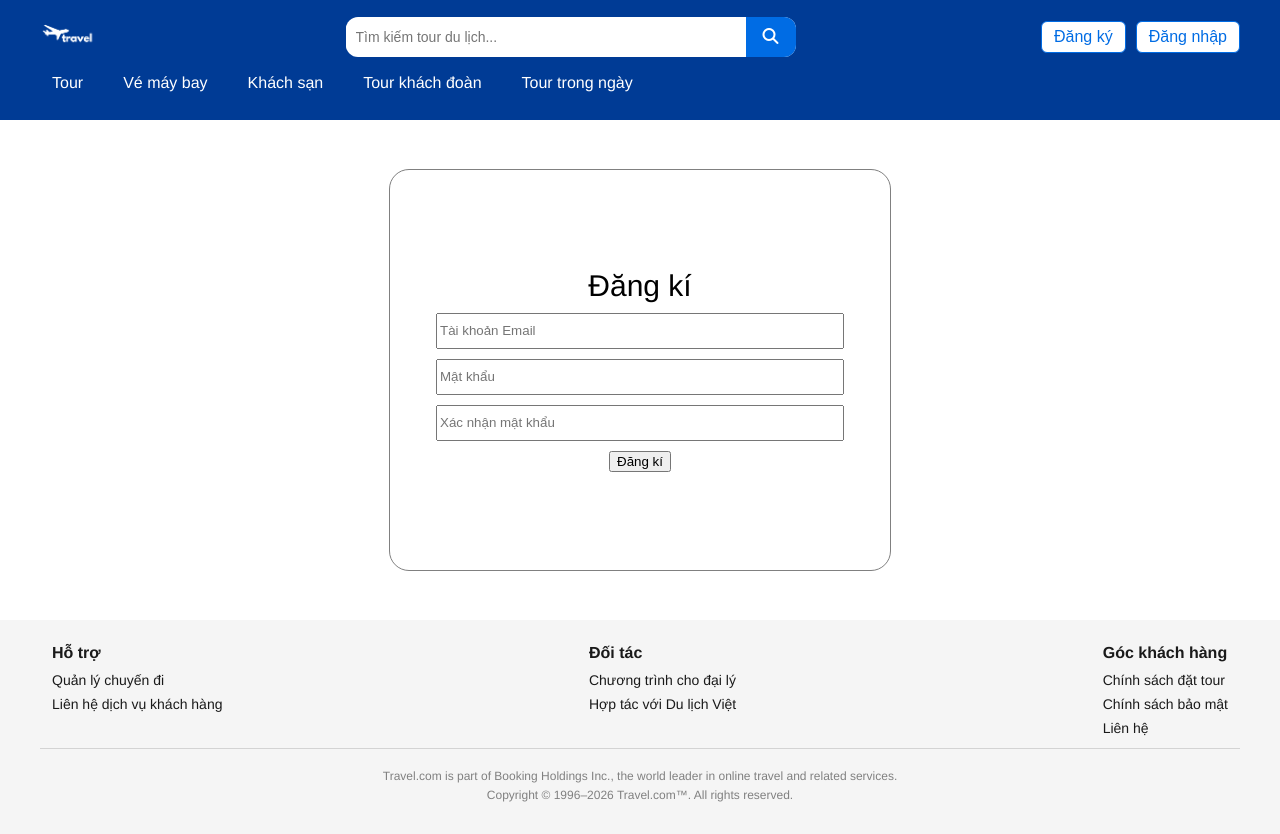
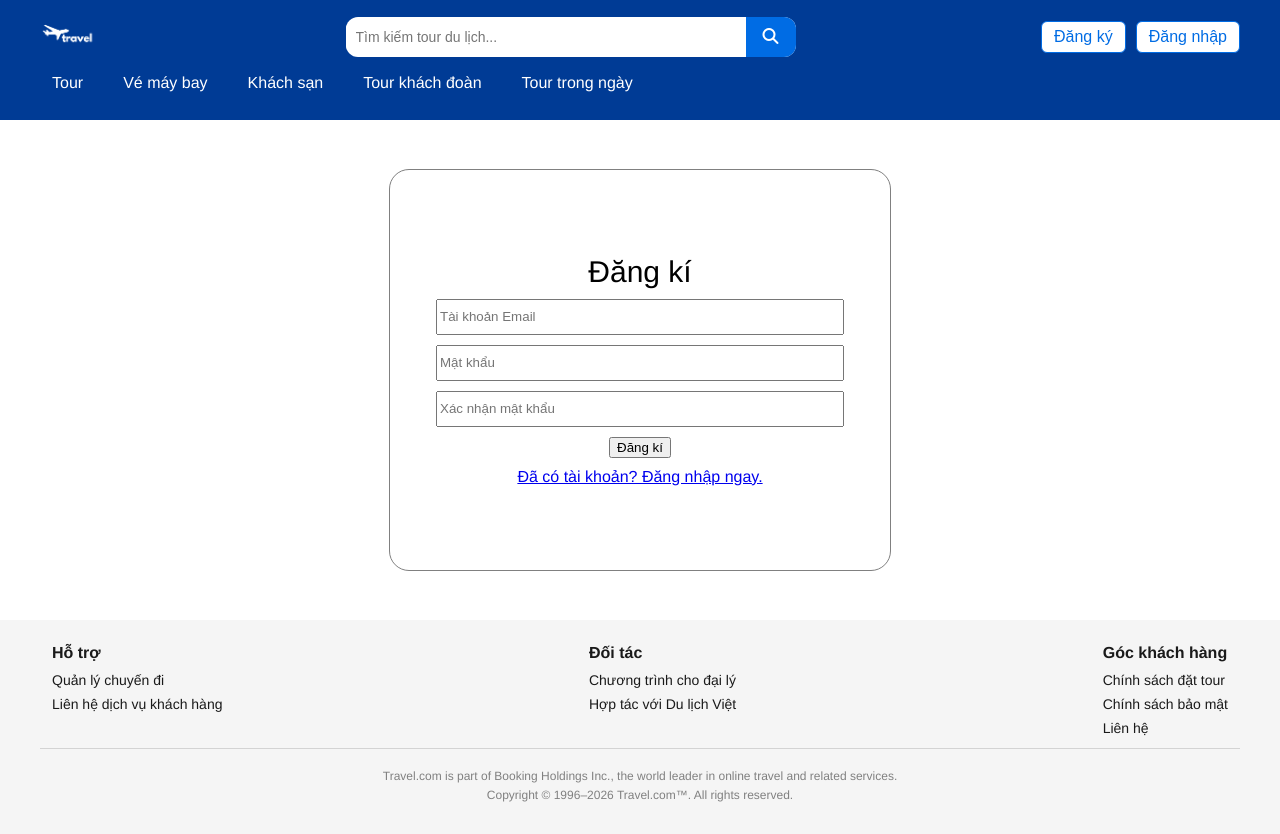
Before and after one commit to 23130288/fe_ck, a React (Vite) app: page /register in a window 1280 px wide. Built offline with nearby package versions, Linux system fonts and the light colour scheme.

Commit message:
thêm đường link chuyển đổi giữa đăng nhập và đăng kí

```diff
--- a/src/pages/login.tsx
+++ b/src/pages/login.tsx
@@ -1,4 +1,6 @@
 import "../css/login.css"
+import { Link, useNavigate } from 'react-router-dom'
+
 
 export default function Login() {
     return (<>
@@ -8,7 +10,7 @@ export default function Login() {
                 <input type="text" placeholder="Tài khoản Email" />
                 <input type="password" placeholder="Mật khẩu" />
                 <button>Đăng nhập</button>
-
+                <Link to="/register">Chưa có tài khoản? Đăng kí ngay.</Link>
             </div>
         </div>
     </>)
--- a/src/pages/register.tsx
+++ b/src/pages/register.tsx
@@ -1,4 +1,5 @@
 import "../css/register.css"
+import { Link, useNavigate } from 'react-router-dom'
 
 export default function Register() {
     return (<>
@@ -9,6 +10,8 @@ export default function Register() {
                 <input type="password" placeholder="Mật khẩu" />
                 <input type="password" placeholder="Xác nhận mật khẩu" />
                 <button>Đăng kí</button>
+                <Link to="/login">Đã có tài khoản? Đăng nhập ngay.</Link>
+
             </div>
         </div>
     </>)
```
